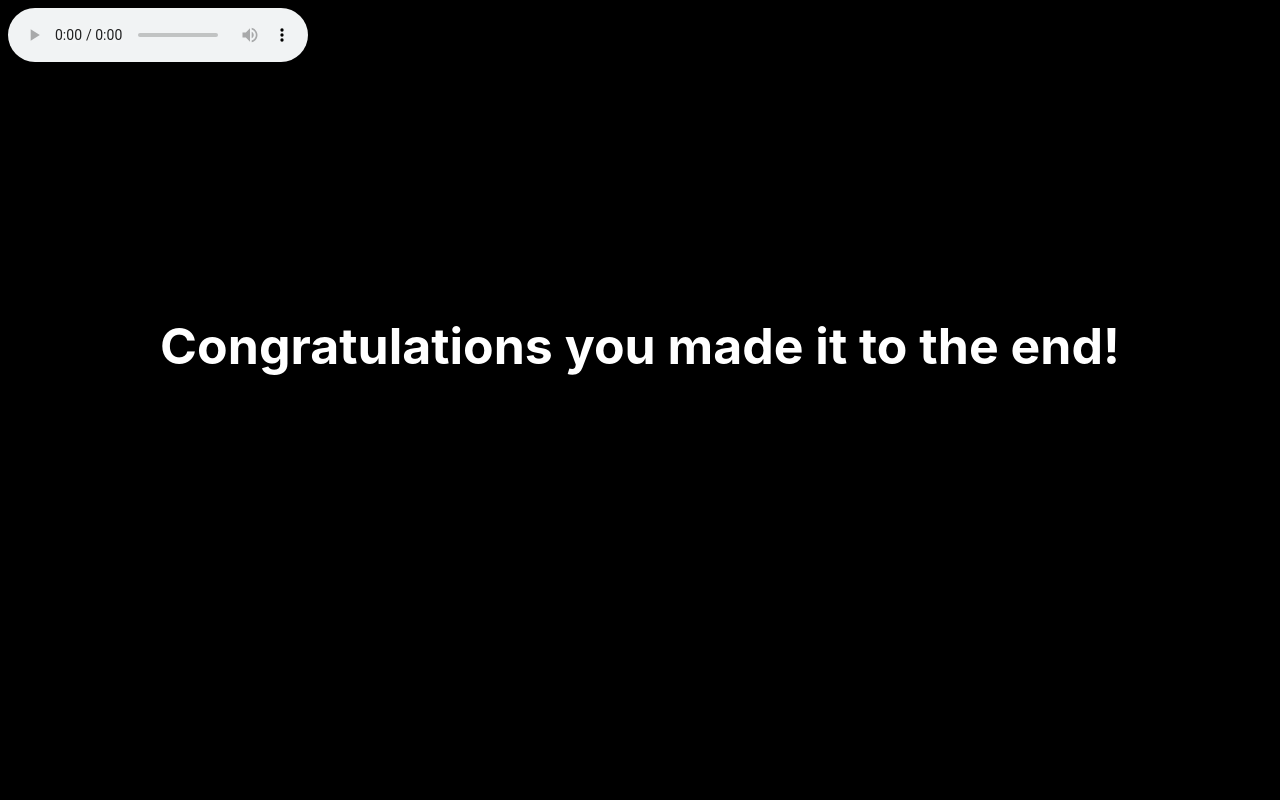
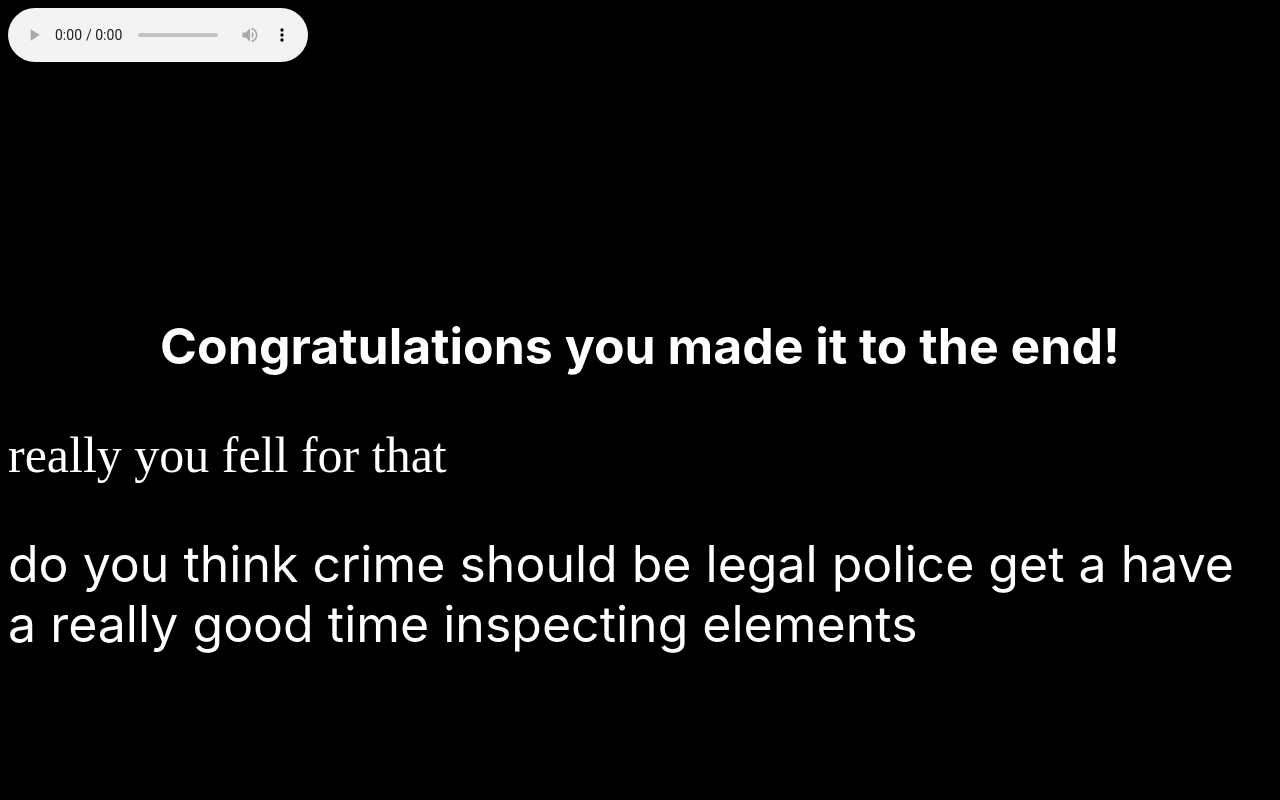
Before and after one commit to shashanksk/IE_enigma, a plain HTML site: page index.html in a window 1280 px wide. Shown: the top 800 px of the page. Drawn offline with Linux system fonts and the light colour scheme.

Commit message:
font change changed the paragraph

```diff
--- a/index.html
+++ b/index.html
@@ -18,8 +18,8 @@
 
 
     <p style="text-align: center; margin-top: 250px; font-family: -apple-system, BlinkMacSystemFont, 'Segoe UI', Roboto, Oxygen, Ubuntu, Cantarell, 'Open Sans', 'Helvetica Neue', sans-serif; font-size: 50px; color: white;"><b>Congratulations you made it to the end!</b> </p>
-    <p style="color: white; margin-top: 1750px;">really you fell for that </p>
-    <p style="color: white;">do you think crime should be legal  </p>
+    <p style="color: white; margin-top:font-family: -apple-system, BlinkMacSystemFont, 'Segoe UI', Roboto, Oxygen, Ubuntu, Cantarell, 'Open Sans', 'Helvetica Neue', sans-serif; font-size: 50px; 1750px;">really you fell for that </p>
+    <p style="color: white; font-family: -apple-system, BlinkMacSystemFont, 'Segoe UI', Roboto, Oxygen, Ubuntu, Cantarell, 'Open Sans', 'Helvetica Neue', sans-serif; font-size: 50px;">do you think crime should be legal police get a have a really good time inspecting elements  </p>
 
 
     <!--  (https://www.google.com/maps/@51.5239413,-0.1583012,3a,75y,230.47h,89.27t/data=!3m7!1e1!3m5!1skphRlNjJfdBlepVH3a6KkA!2e0!6shttps:%2F%2Fstreetviewpixels-pa.googleapis.com%2Fv1%2Fthumbnail%3Fpanoid%3DkphRlNjJfdBlepVH3a6KkA%26cb_client%3Dmaps_sv.tactile.gps%26w%3D203%26h%3D100%26yaw%3D116.17825%26pitch%3D0%26thumbfov%3D100!7i16384!8i8192) someone popular lived there either real or fictional using the number on his door type "XXX ENIGMA" (X being the digits) on the youtube search bar -->
```
